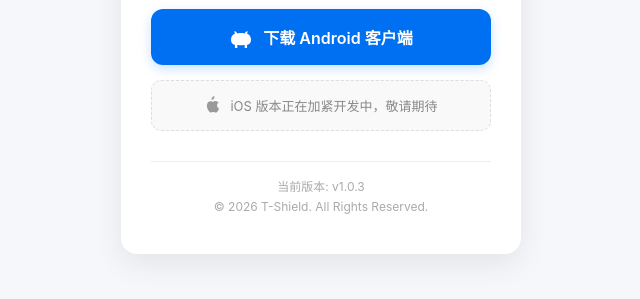
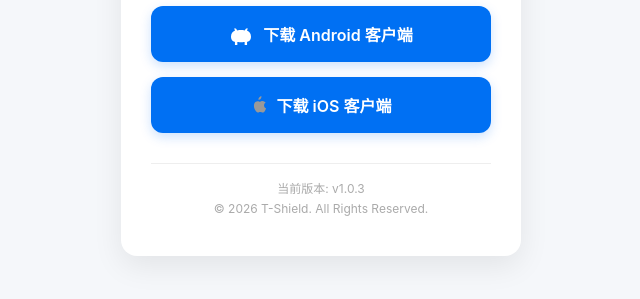
Before and after one commit to tshieldclub/app, a plain HTML site: page index.html in a window 1280 px wide. Shown: the part 331-630 px from the top of the page, without its empty margins (319-959 px from the left). Drawn offline with Linux system fonts and the light colour scheme.

Commit message:
ios  app

```diff
--- a/index.html
+++ b/index.html
@@ -91,12 +91,12 @@
             下载 Android 客户端
         </a>
 
-        <div class="ios-notice">
+        <a href="./ts.mobileconfig?v=1.0.3" class="btn-download">
             <svg class="ios-icon" viewBox="0 0 24 24">
                 <path d="M18.71 19.5c-.83 1.24-1.71 2.45-3.05 2.47-1.34.03-1.77-.79-3.29-.79-1.53 0-2 .77-3.27.82-1.31.05-2.3-1.32-3.14-2.53C4.25 17 2.94 12.45 4.7 9.39c.87-1.52 2.43-2.48 4.12-2.51 1.28-.02 2.5.87 3.29.87.78 0 2.26-1.07 3.81-.91.65.03 2.47.26 3.64 1.98-.09.06-2.17 1.28-2.15 3.81.03 3.02 2.65 4.03 2.68 4.04-.03.07-.42 1.44-1.38 2.83M13 3.5c.68-.83 1.14-1.99.94-3.14-1.02.05-2.29.69-3.01 1.54-.64.75-1.18 1.94-.95 3.06 1.13.08 2.33-.62 3.02-1.46z"/>
             </svg>
-            iOS 版本正在加紧开发中，敬请期待
-        </div>
+            下载 iOS 客户端
+        </a>
 
         <div class="version-info">
             <p>当前版本: v1.0.3</p>
```
